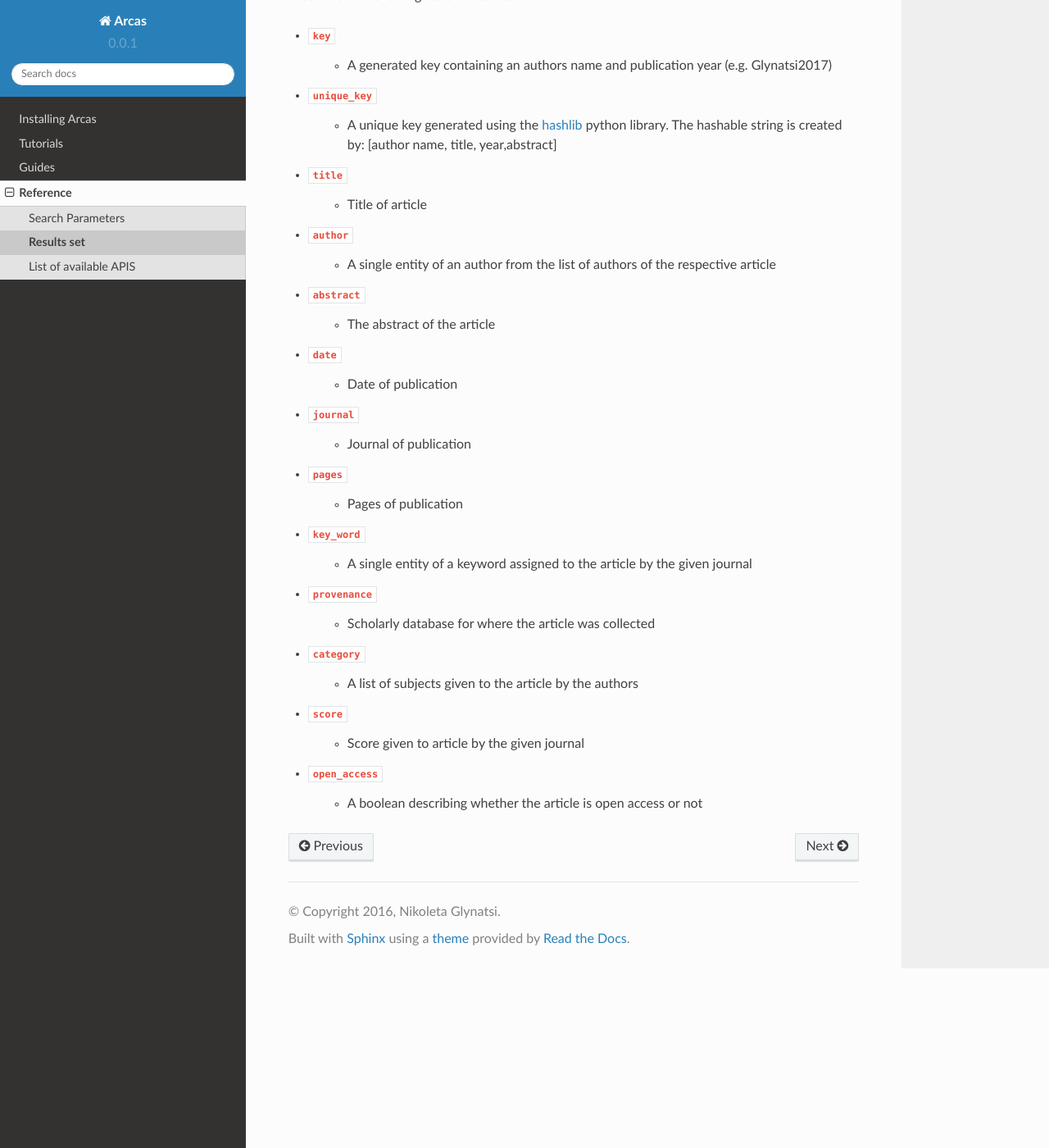
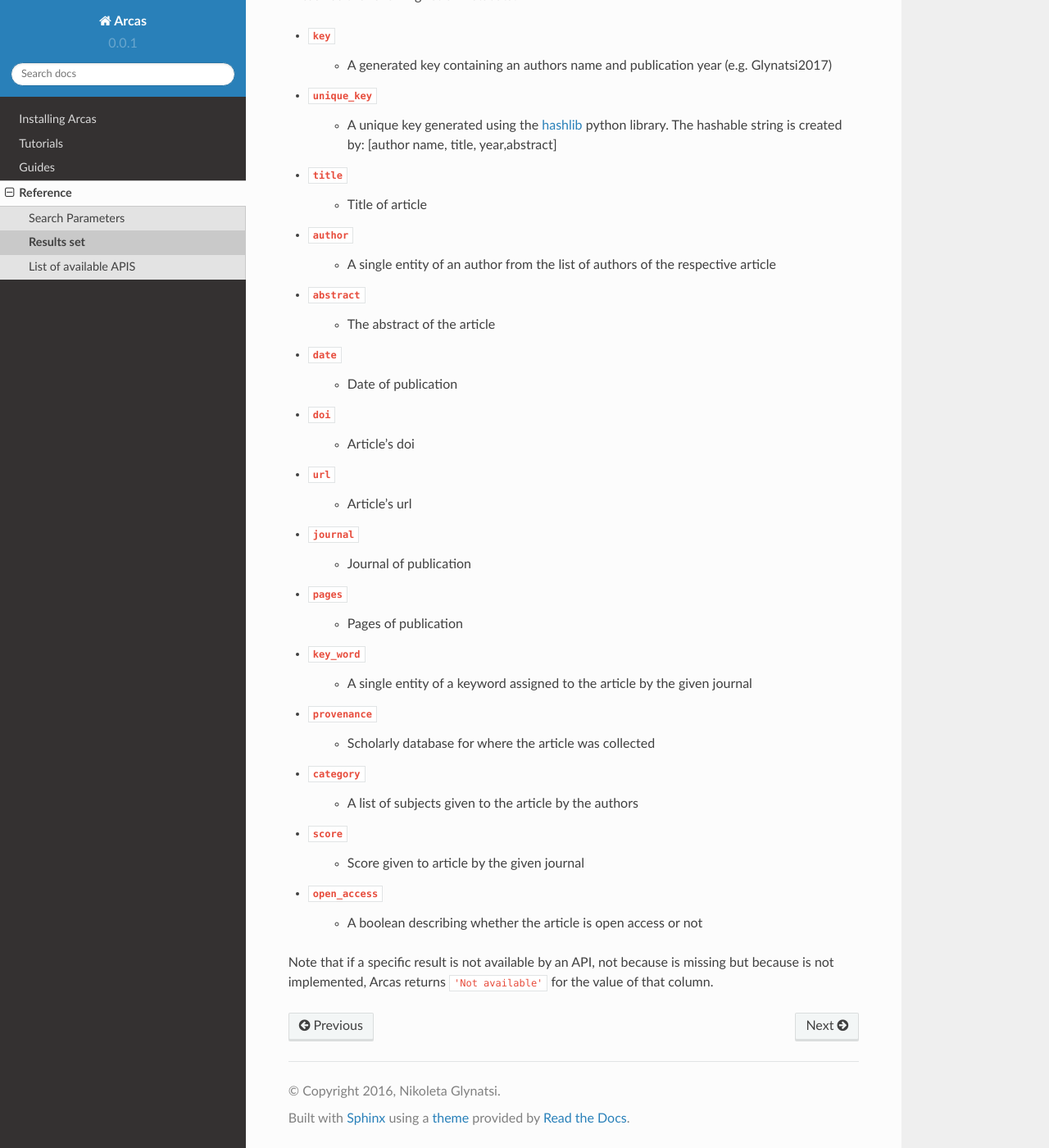
Before and after one commit to ArcasProject/Arcas, a Sphinx documentation site: the page built from docs/Reference/results_set.rst, in a window 1280 px wide and 1400 px high, scrolled down 225 px. Shown: the whole window at 82% size. Built offline with Sphinx 7.4.7 and the Read the Docs theme 2.0.0, drawn with Linux system fonts in a browser that asks for light colours; pages that are not in the unit, such as notebooks, are missing from menus.

Commit message:
minor additions and tweaks

```diff
--- a/docs/Reference/results_set.rst
+++ b/docs/Reference/results_set.rst
@@ -22,6 +22,10 @@ list of metadata:
     - The abstract of the article
 - :code:`date`
     - Date of publication
+- :code:`doi`
+    - Article's doi
+- :code:`url`
+    - Article's url
 - :code:`journal`
     - Journal of publication
 - :code:`pages`
@@ -36,3 +40,7 @@ list of metadata:
     - Score given to article by the given journal
 - :code:`open_access`
     - A boolean describing whether the article is open access or not
+
+Note that if a specific result is not available by an API, not because is missing
+but because is not implemented, Arcas returns :code:`'Not available'` for the
+value of that column.
```
Also changed, not shown: docs/index.rst (+4 -3 lines).
